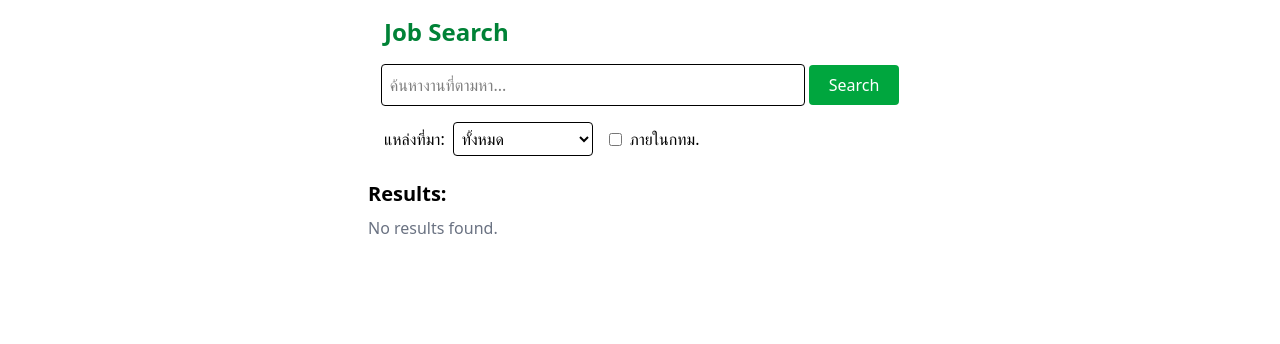
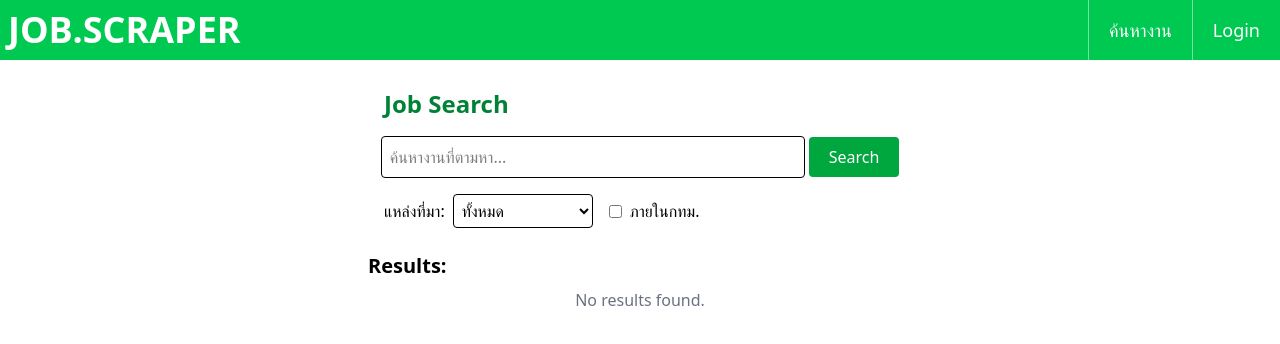
Before and after one commit to HaG40/job-data-web-scraping, a React (Vite) app in the folder frontend/job-site/: page /login in a window 1280 px wide. Shown: the top 344 px of the page. Built offline with nearby package versions, Linux system fonts and the light colour scheme.

Commit message:
start building header

```diff
--- a/frontend/job-site/src/App.jsx
+++ b/frontend/job-site/src/App.jsx
@@ -1,14 +1,29 @@
+import JobSearch from './components/JobSearch'
+import LoginPage from './components/LoginPage'
+import RegisterPage from './components/RegisterPage'
 import { useState } from 'react'
-import reactLogo from './assets/react.svg'
-import viteLogo from '/vite.svg'
-import JobSearch from './components/JobSearch'
+
+
 
 function App() {
-  const [count, setCount] = useState(0)
+
+  const [activeComponent, setActiveComponent] = useState("search")
 
   return (
     <>
-      <JobSearch />
+    <div id='header' className='bg-green-500 text-white mb-3 sticky top-0 w-full h-15 flex justify-between'>
+      <h1 className='flex pl-2 items-center font-bold text-4xl'>JOB.SCRAPER</h1>
+      <div className='flex gap-4 items-center text-lg pr-5'>
+        <div className='h-full border-e-1 opacity-45 content-center relative mx-1'></div>
+        <button onClick={() => setActiveComponent('search')}>ค้นหางาน</button>
+        <div className='h-full border-e-1 opacity-45 content-center relative mx-1'></div>
+        <button onClick={() => setActiveComponent('login')}>Login</button>
+      </div>
+
+    </div>
+      {activeComponent === 'search' && <JobSearch />}
+      {activeComponent === 'login' && <LoginPage />}
+      {activeComponent === 'register' && <RegisterPage />}
     </>
   )
 }
--- a/frontend/job-site/src/components/JobSearch.jsx
+++ b/frontend/job-site/src/components/JobSearch.jsx
@@ -89,17 +89,20 @@ function JobSearch() {
       </form>
 
       <div className="mt-6">
-        <h2 className="text-xl font-semibold">Results:</h2>
+        <div className='block'>
+          <h2 className="text-xl font-semibold inline">Results:</h2>
+          {results.length > 0 ? <p className="inline float-right text-gray-700">Page: {page}</p> : <></>}
+        </div>
 
         {isLoading ? (
-          <p className="text-gray-500 mt-2">กำลังโหลด...</p>
+          <p className="text-gray-500 mt-2 justify-self-center">กำลังโหลด...</p>
         ) : results.length > 0 ? (
           <>
             <div className="space-y-4 mt-4">
               {results.map((job, index) => (
                 <div
                   key={index}
-                  className="p-4 border border-gray-200 rounded-lg shadow-sm bg-white"
+                  className="pb-5 pr-5 pl-5 pt-3 border border-gray-200 rounded-2xl shadow-sm bg-white"
                 >
                   <h3 className="text-lg font-bold text-green-700">
                     {job.title}
@@ -117,13 +120,6 @@ function JobSearch() {
                     <span className="font-semibold">เงินเดือน:</span> {job.salary}
                   </p>
 
-                  <p className="mt-1 text-gray-700">
-                    <span className="font-semibold">ที่มา:</span>{' '}
-                    <span className="bg-yellow-100 text-yellow-800 px-2 py-0.5 rounded">
-                      {job.source}
-                    </span>
-                  </p>
-
                   <a
                     href={job.url}
                     target="_blank"
@@ -132,6 +128,14 @@ function JobSearch() {
                   >
                     ดูงานนี้
                   </a>
+
+                  <p className="mt-1 text-gray-700 float-right">
+                    <span className="font-semibold">ที่มา:</span>{' '}
+                    <span className="bg-yellow-100 text-yellow-800 px-2 py-0.5 rounded">
+                      {job.source}
+                    </span>
+                  </p>
+
                 </div>
               ))}
             </div>
@@ -155,7 +159,7 @@ function JobSearch() {
             </div>
           </>
         ) : (
-          <p className="text-gray-500 mt-2">No results found.</p>
+          <p className="text-gray-500 mt-2 justify-self-center">No results found.</p>
         )}
       </div>
     </div>
--- /dev/null
+++ b/frontend/job-site/src/components/LoginPage.jsx
@@ -0,0 +1,7 @@
+import React, { useState } from 'react';
+
+function LoginPage() {
+    return (<h1>Hello From Login</h1>)
+}
+
+export default LoginPage
--- /dev/null
+++ b/frontend/job-site/src/components/RegisterPage.jsx
@@ -0,0 +1,7 @@
+import React, { useState } from 'react';
+
+function RegisterPage() {
+    return (<h1>Hello From Register</h1>)
+}
+
+export default RegisterPage
```
